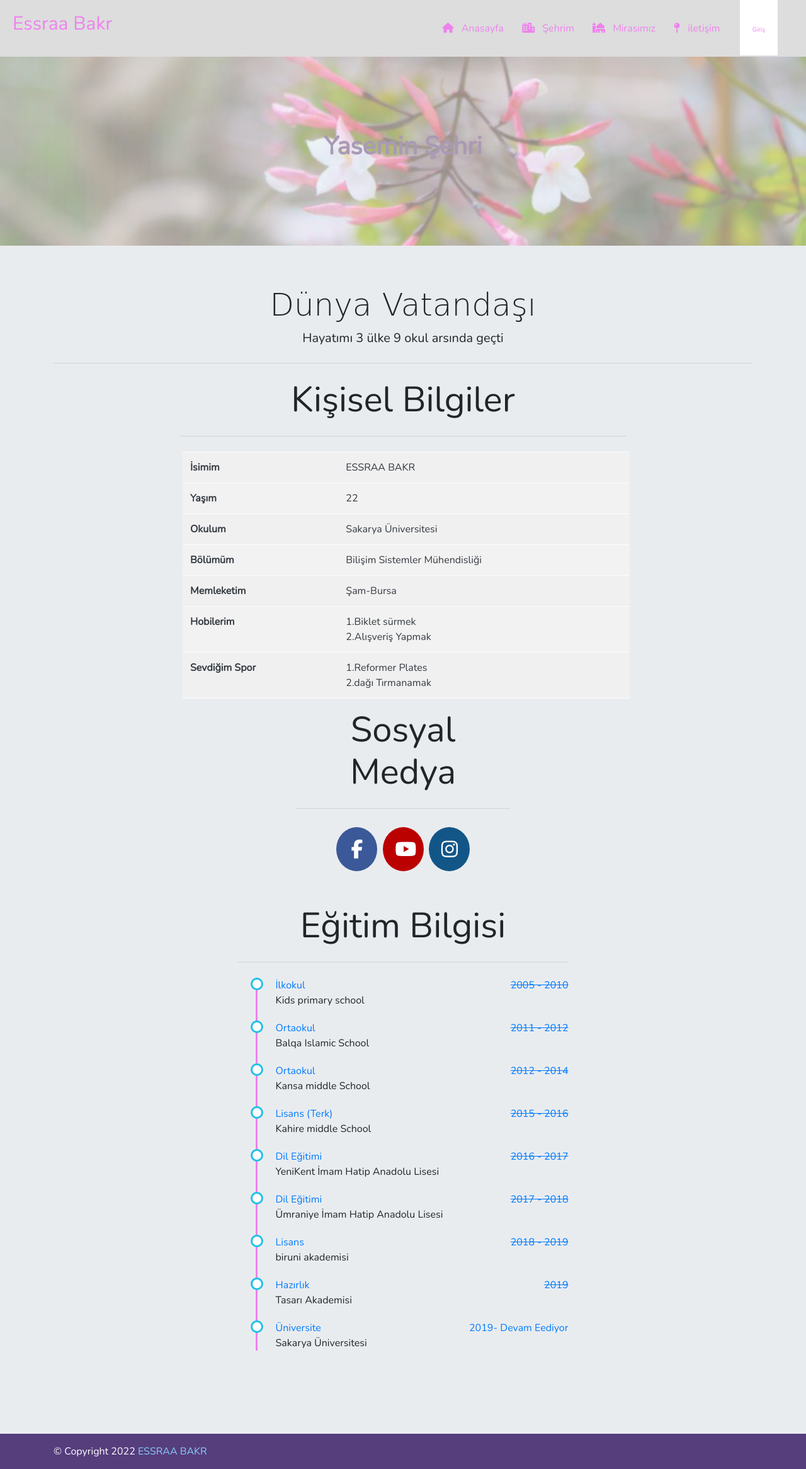
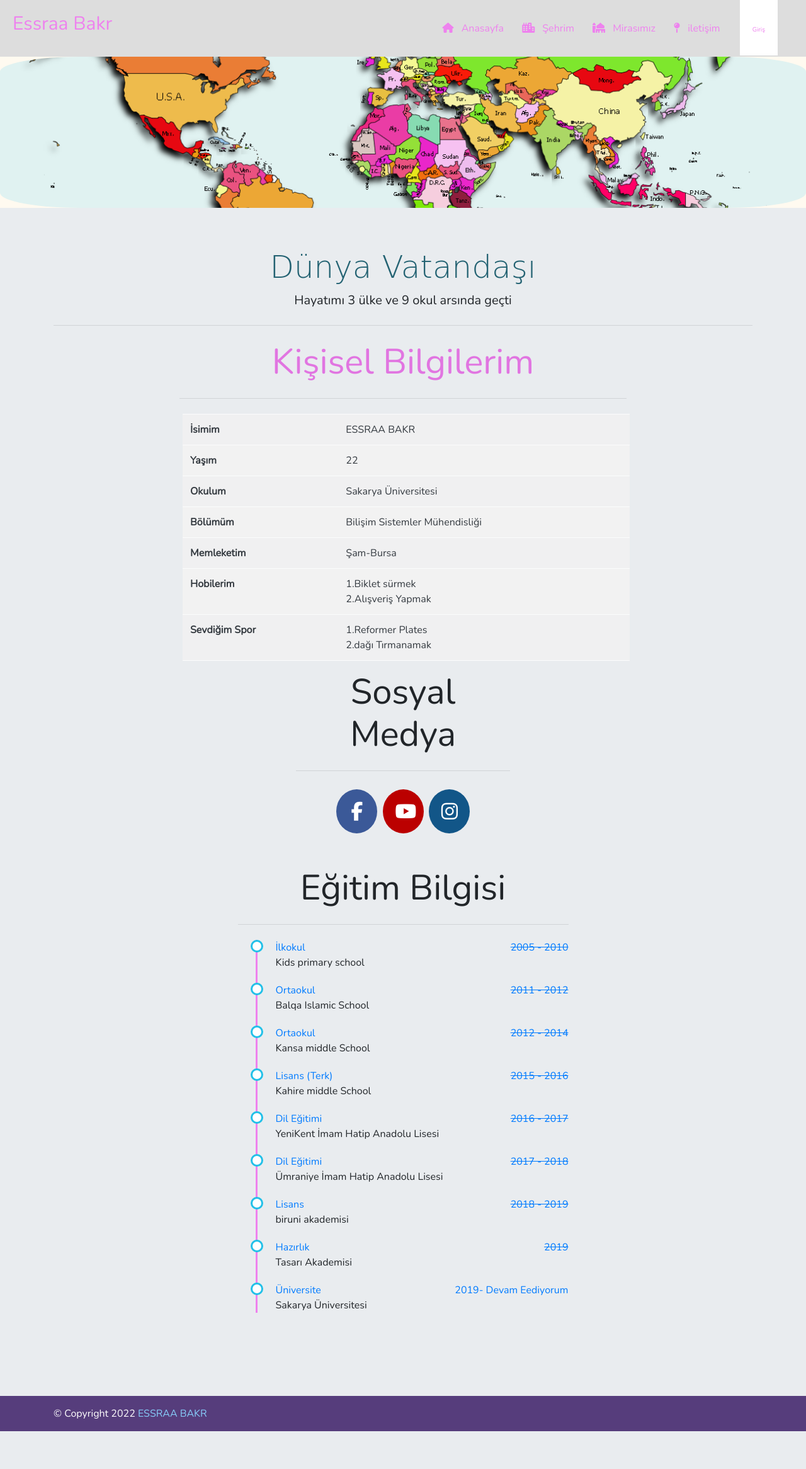
Before and after one commit to esra-bekir/webTek, a PHP site: page / in a window 1280 px wide. Shown: the whole page at 63% size. After the commit the page ends 2272 px from the top, so only its background shows below. Run offline with PHP 8.4, Linux system fonts and the light colour scheme; some libraries are stand-ins or nearby versions; some web fonts are replaced.

Commit message:
son düzeltmeler

```diff
--- a/index.php
+++ b/index.php
@@ -4,7 +4,7 @@
     <div class="container">
 
         <br><br>
-        <p class="baslik text-dark text-center">Yasemin Şehri</p>
+        <p class="baslik text-dark text-center"></p>
         <br><br>
 
     </div>
@@ -12,13 +12,13 @@
 
 <div id="hakkinda" class="jumbotron">
     <div class="container">
-        <h1 class="display-4 text-center hakdivtext">Dünya Vatandaşı</h1>
+        <h1 class="display-4 text-center hakdivtext ">Dünya Vatandaşı</h1>
 
-        <p class="lead text-center">Hayatımı 3 ülke 9 okul arsında geçti</p>
+        <p class="lead text-center">Hayatımı 3 ülke ve 9 okul arsında geçti</p>
         <hr class="my-4">
         <div class="col-md-8 marginAuto">
 
-            <h1 class="display-4 text-center">Kişisel Bilgiler</h1>
+            <h1  class="display-4 text-center hat">Kişisel Bilgilerim</h1>
             <hr class="my-4">
             <table class=" table table-striped table-light text-dark">
                 <thead>
@@ -129,7 +129,7 @@
                             <li>
 
                                 <a href="#">Üniversite</a>
-                                <a href="#" id="none"> 2019- Devam Eediyor </a>
+                                <a href="#" id="none"> 2019- Devam Eediyorum </a>
                                 <p>Sakarya Üniversitesi </p>
 
                                 </li>
--- a/style.css
+++ b/style.css
@@ -62,18 +62,14 @@ background-size:cover ;
 background-position: center;
 background-attachment:fixed ;
 }
-#perde{
-  height: 400px;
-  background-color:rgb(242, 163, 163)42, 163, 163);
-  opacity:0.99;
 
-}
 .hakdivtext{
     font-size: 50px;
  font-family: 'Caveat', cursive;
 font-family: 'Nunito', sans-serif;
 font-family: 'Rubik Burned', cursive;
     text-align: center;
+    color: #236272;
 }
 .hakdivalt{
      text-align: center;
@@ -245,23 +241,19 @@ section > .baslik {
 }
 
 .anasayfaJumbotron{
-  background: url("../odev/yasmin.jpeg") no-repeat center center fixed;
+  background: url("../odev/dd.jpg") no-repeat center center fixed;
   background-size: cover !important;
   height: 100% !important;
   border-radius: 0% !important;
   margin-bottom:0 !important;
-  opacity: 0.5;
+  border-radius: 10% !important;
+}
+
+.hat{
+  color: rgb(225, 117, 225);
 }
 
 
-.sehrimJumbotron{
-
-  background-size: cover !important;
-  height: 100% !important;
-  border-radius: 0% !important;
-  margin-bottom:0 !important;
-  opacity: 0.5;
-}
 
 
 
@@ -358,7 +350,7 @@ section > .baslik {
   height: 100% !important;
   border-radius: 20% !important;
   margin-bottom:0 !important;
-  opacity: 0.5;
+
 }
 
 .mirasimizJumbotronicerik{
```
Also changed, not shown: dd.jpg (added), dun.jpg (added), dunya.jpg (added), login.php (line endings or trailing spaces).
